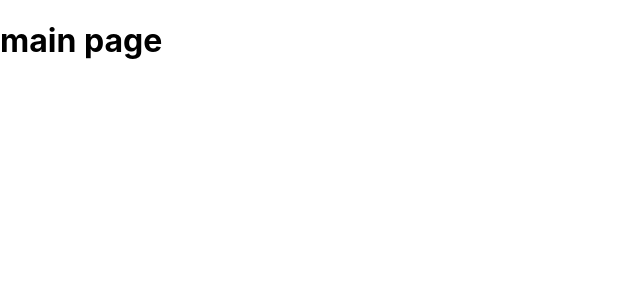
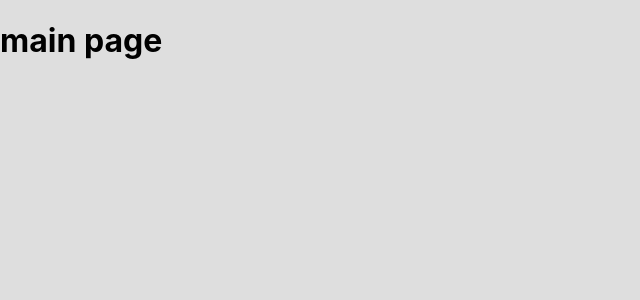
Before and after one commit to Arthur-Jr/wine-desafio, a Next.js app: page / in a window 1280 px wide. Shown: the top 300 px of the page, without its empty margins (0-640 px from the left). Built offline with nearby package versions, Linux system fonts and the light colour scheme.

Commit message:
feat: Change background main color

```diff
--- a/src/styles/globals.css
+++ b/src/styles/globals.css
@@ -1,5 +1,6 @@
 html,
 body {
+  background-color: #DEDEDE;
   padding: 0;
   margin: 0;
   font-family: -apple-system, BlinkMacSystemFont, Segoe UI, Roboto, Oxygen,
```
